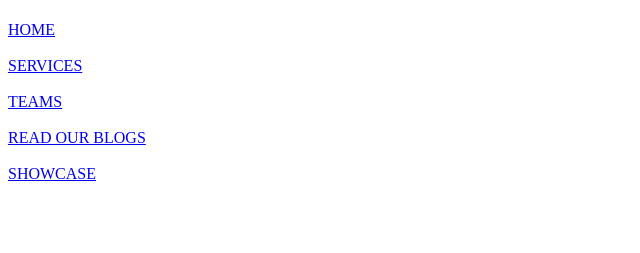
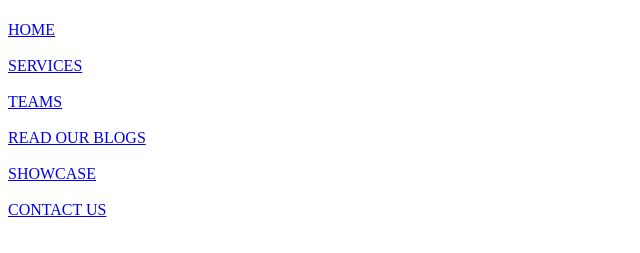
Before and after one commit to Abhinavnic/testprojteam1, a plain HTML site: page index.html in a window 1280 px wide. Shown: the part 59-312 px from the top of the page, without its empty margins (0-640 px from the left). Drawn offline with Linux system fonts and the light colour scheme.

Commit message:
updated index.html

```diff
--- a/index.html
+++ b/index.html
@@ -27,6 +27,10 @@
         <a href="showcase.html">SHOWCASE</a>
     </div>
     <br>
+    <div>
+        <a href="contactus.html">CONTACT US</a>
+    </div>
+    <br>
 
 </body>
 </html>
```
